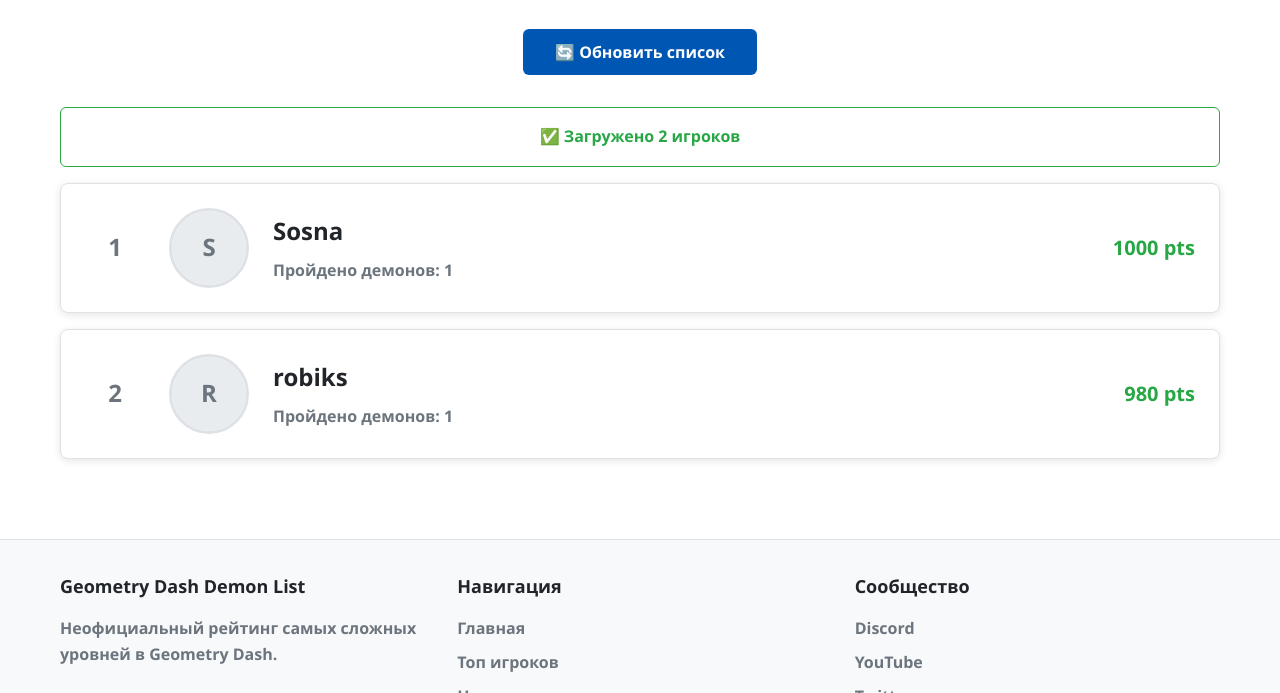
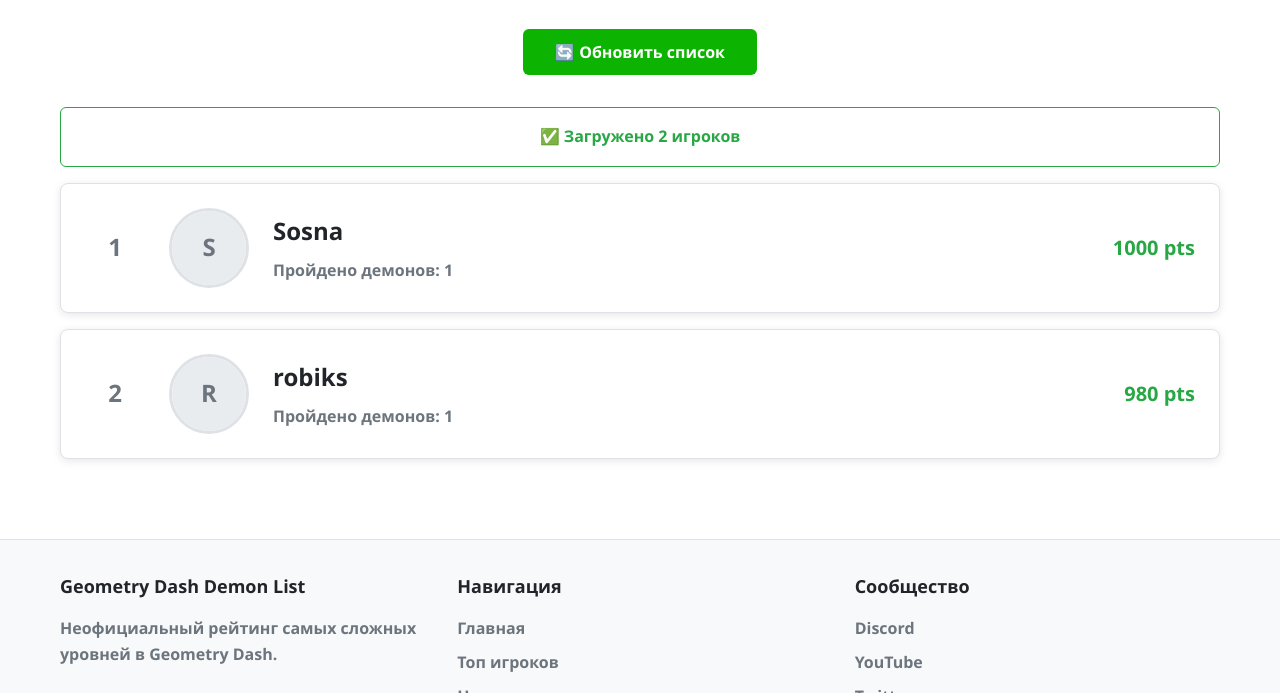
Before and after one commit to maynnank-cmyk/RadiacidGDPSChallengeList, a website: page players.html in a window 1280 px wide. Shown: the part 407-1100 px from the top of the page. Drawn offline with Linux system fonts and the light colour scheme.

Commit message:
Update players.html

```diff
--- a/players.html
+++ b/players.html
@@ -5,17 +5,17 @@
     <meta name="viewport" content="width=device-width, initial-scale=1.0">
     <title>Топ Игроков - Radiacid GDPS</title>
     <style>
-        :root {
+       :root {
             --bg-primary: #ffffff;
             --bg-secondary: #f8f9fa;
             --bg-tertiary: #e9ecef;
             --text-primary: #212529;
             --text-secondary: #6c757d;
-            --accent-blue: #0056b3;
+            --accent-blue: #0cb300;
             --accent-green: #28a745;
             --border-color: #dee2e6;
             --card-shadow: 0 2px 8px rgba(0,0,0,0.1);
-            --header-blue: #0056b3;
+            --header-blue: #1b702e;
         }
 
         [data-theme="dark"] {
@@ -302,7 +302,7 @@
         }
 
         .refresh-btn:hover {
-            background: #004494;
+            background: #004d06;
             transform: translateY(-1px);
         }
 
```
